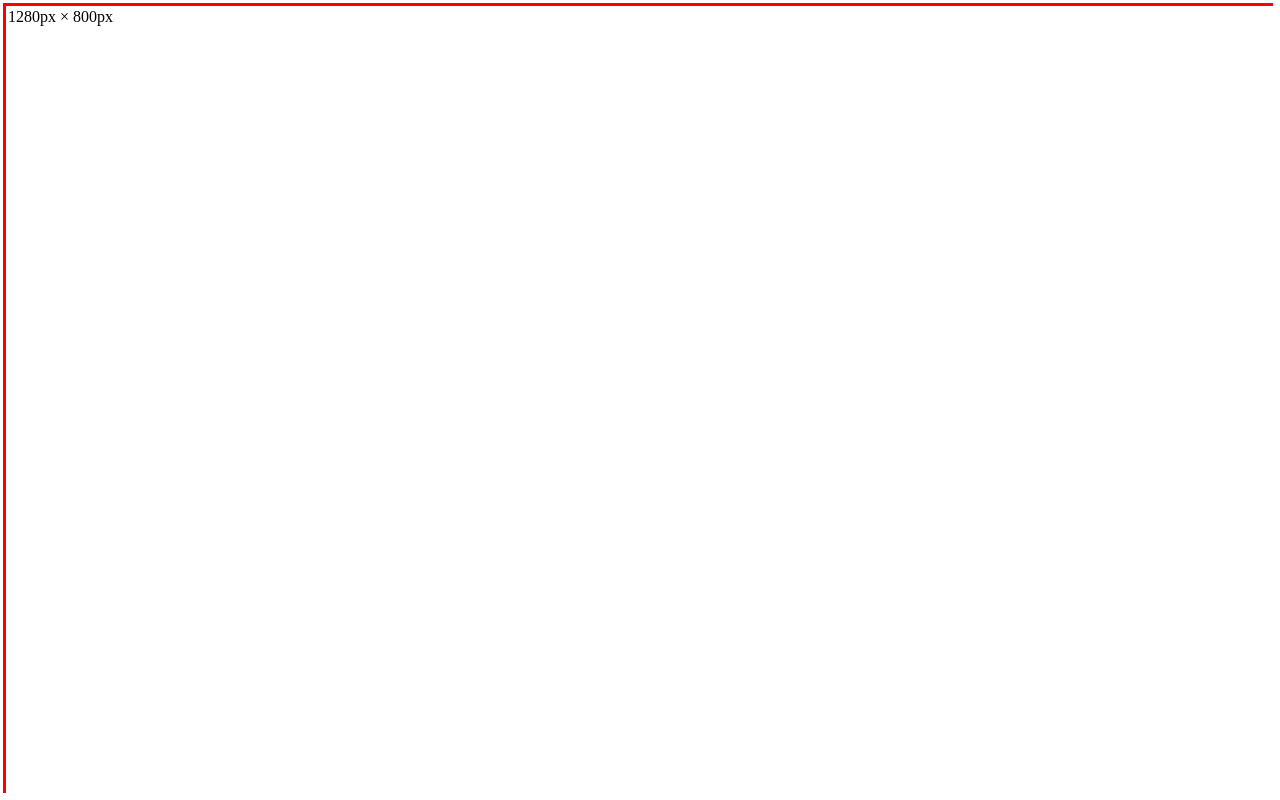
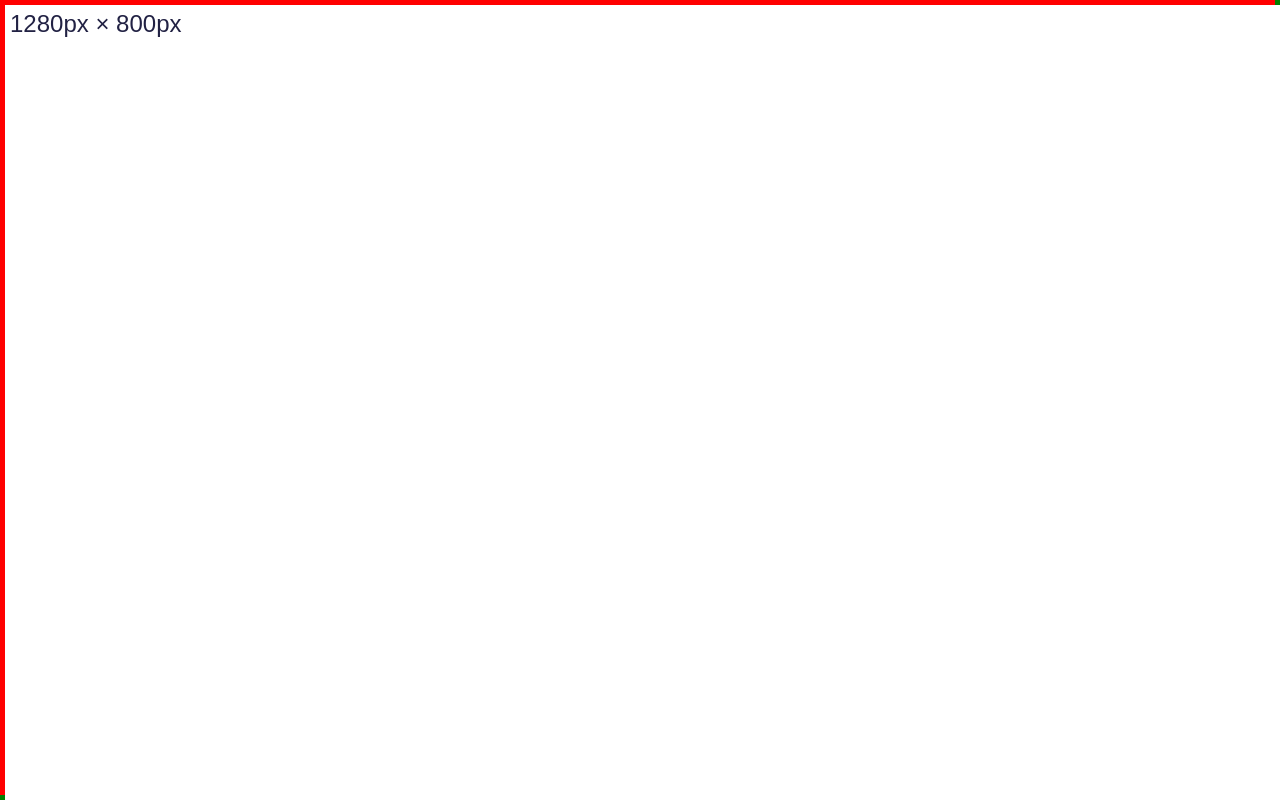
Before and after one commit to xMartin/viewport-tester, a plain HTML site: page index.html in a window 1280 px wide. Drawn offline with Linux system fonts and the light colour scheme.

Commit message:
add some sanity

```diff
--- a/index.html
+++ b/index.html
@@ -4,13 +4,30 @@
 	<meta charset="utf-8">
 	<meta name="viewport" content="width=device-width; initial-scale=1.0; maximum-scale=1.0; user-scalable=0;">
 	<style type="text/css">
+		body {
+			font-size: x-large;
+			font-family: sans-serif;
+			color: #224;
+			margin: 0;
+			padding: 0;
+		}
 		.ruler {
 			position: absolute;
-			top: 3px;
-			left: 3px;
+			top: 0;
+			left: 0;
 			background: red;
-			width: 3px;
-			height: 3px;
+			width: 5px;
+			height: 5px;
+			border: solid green;
+		}
+		#horizontal {
+			border-width: 0 5px 0 0;
+		}
+		#vertical {
+			border-width: 0 0 5px;
+		}
+		#display {
+			margin: 10px;
 		}
 	</style>
 </head>
@@ -24,7 +41,7 @@
 	var displayHNode = document.getElementById('display-h')
 	var horizontalRulerNode = document.getElementById('horizontal')
 	var verticalRulerNode = document.getElementById('vertical')
-	var rulerOffset = 5
+	var rulerBorderWidth = 5
 
 	function display(w, h) {
 		displayWNode.innerHTML = w
@@ -32,8 +49,8 @@
 	}
 
 	function ruler(w, h) {
-		horizontalRulerNode.style.width = w - rulerOffset * 2 + 'px'
-		verticalRulerNode.style.height = h - rulerOffset * 2 + 'px'
+		horizontalRulerNode.style.width = w - rulerBorderWidth + 'px'
+		verticalRulerNode.style.height = h - rulerBorderWidth + 'px'
 	}
 
 	function update() {
```
